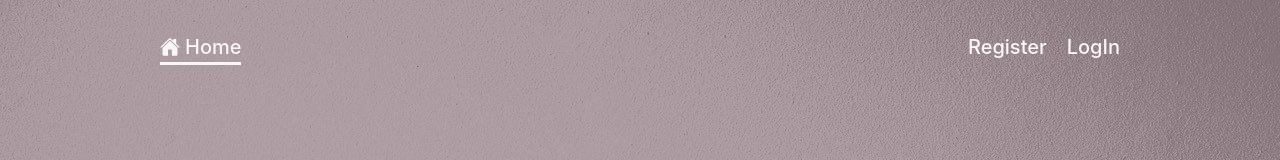
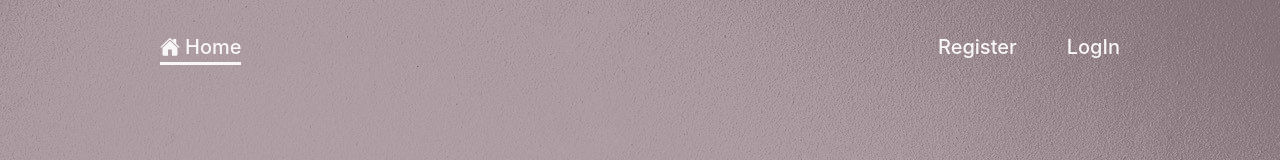
Before and after one commit to MrKrodbon/goit-react-hw-08, a React (Vite) app: page / in a window 1280 px wide. Shown: the top 160 px of the page. Built offline with nearby package versions, Linux system fonts and the light colour scheme.

Commit message:
fixed bugs with navigation

```diff
--- a/src/components/AppBar/AppBar.jsx
+++ b/src/components/AppBar/AppBar.jsx
@@ -1,11 +1,19 @@
+import { useSelector } from "react-redux";
+import AuthNav from "../AuthNav/AuthNav";
 import Navigation from "../Navigation/Navigation";
+import UserMenu from "../UserMenu/UserMenu";
 
 import styles from "./AppBar.module.css";
+import { selectIsLoggedIn } from "../../redux/auth/selectors";
 
 const AppBar = () => {
+  const isLoggedIn = useSelector(selectIsLoggedIn);
   return (
     <header className={styles.header}>
       <Navigation />
+      <div className={styles.appBarNavigationLinks}>
+        {isLoggedIn ? <UserMenu /> : <AuthNav />}
+      </div>
     </header>
   );
 };
--- a/src/components/AppBar/AppBar.module.css
+++ b/src/components/AppBar/AppBar.module.css
@@ -5,15 +5,22 @@
   font-size: 20px;
 }
 
-.headerNavigation {
+.appBarNavigationLinks {
   display: flex;
-  gap: 20px;
+  gap: 50px;
 }
 
 .link {
+  display: flex;
+  align-items: center;
   color: #f8f6f7;
+  border-bottom: 3px solid transparent;
+  transition: border-bottom 0.5s cubic-bezier(0.19, 1, 0.22, 1);
 }
 
-.link.active {
+.link:hover,
+.link:active {
+  color: #f8f6f7;
   border-bottom: 3px solid #f8f6f7;
+  transition: border-bottom 0.5s cubic-bezier(0.19, 1, 0.22, 1);
 }
--- a/src/components/AuthNav/AuthNav.module.css
+++ b/src/components/AuthNav/AuthNav.module.css
@@ -1,12 +1,15 @@
 .link {
+  display: flex;
+  align-items: center;
   color: #f8f6f7;
-  border-bottom: none;
+  border-bottom: 3px solid transparent;
+  transition: border-bottom 0.5s cubic-bezier(0.19, 1, 0.22, 1);
 }
 
-.link:hover {
+.link:hover,
+.link:active {
   color: #f8f6f7;
   border-bottom: 3px solid #f8f6f7;
-  transition: border-bottom 0.1s;
 }
 
 .link.active {
--- a/src/components/Navigation/Navigation.jsx
+++ b/src/components/Navigation/Navigation.jsx
@@ -2,8 +2,6 @@ import { useSelector } from "react-redux";
 import { selectIsLoggedIn } from "../../redux/auth/selectors";
 
 import { NavLink } from "react-router-dom";
-import UserMenu from "../UserMenu/UserMenu";
-import AuthNav from "../AuthNav/AuthNav";
 
 import styles from "./Navigation.module.css";
 import clsx from "clsx";
@@ -15,15 +13,17 @@ const buildCssClasses = ({ isActive }) =>
 const Navigation = () => {
   const isLoggedIn = useSelector(selectIsLoggedIn);
   return (
-    <>
+    <div className={styles.navigationLinks}>
       <NavLink className={buildCssClasses} to="/">
         <IoHome className={styles.icon} />
         Home
       </NavLink>
-      <div className={styles.navigationLinks}>
-        {isLoggedIn ? <UserMenu /> : <AuthNav />}
-      </div>
-    </>
+      {isLoggedIn && (
+        <NavLink className={buildCssClasses} to="/contacts">
+          Contacts
+        </NavLink>
+      )}
+    </div>
   );
 };
 
--- a/src/components/Navigation/Navigation.module.css
+++ b/src/components/Navigation/Navigation.module.css
@@ -1,22 +1,24 @@
 .navigationLinks {
   display: flex;
-  gap: 20px;
+  gap: 40px;
 }
 
 .link {
   display: flex;
   align-items: center;
   color: #f8f6f7;
-  border-bottom: none;
+  border-bottom: 3px solid transparent;
+  transition: border-bottom 0.5s cubic-bezier(0.19, 1, 0.22, 1);
 }
 
-.link:hover {
+.link:hover,
+.link:active {
   color: #f8f6f7;
   border-bottom: 3px solid #f8f6f7;
-  transition: border-bottom 0.1s;
+  transition: border-bottom 0.5s cubic-bezier(0.19, 1, 0.22, 1);
 }
 
-.link.active {
+.active {
   border-bottom: 3px solid #f8f6f7;
 }
 
--- a/src/components/UserMenu/UserMenu.jsx
+++ b/src/components/UserMenu/UserMenu.jsx
@@ -1,12 +1,7 @@
-import { NavLink } from "react-router-dom";
-import clsx from "clsx";
 import styles from "./UserMenu.module.css";
 import { useDispatch, useSelector } from "react-redux";
 import { selectUserData } from "../../redux/auth/selectors";
 import { logout } from "../../redux/auth/operations";
-
-const buildCssClasses = ({ isActive }) =>
-  clsx(styles.link, isActive && styles.active);
 
 const UserMenu = () => {
   const userData = useSelector(selectUserData);
@@ -23,13 +18,10 @@ const UserMenu = () => {
 
   return (
     <div className={styles.usersNavigationWrapper}>
-      <NavLink className={buildCssClasses} to="/contacts">
-        Contacts
-      </NavLink>
+      <p className={styles.welcomeToUser}>Hello {userData.name}!</p>
       <button className={styles.logoutBtn} onClick={onLogoutHandle}>
         Log out
       </button>
-      <p className={styles.welcomeToUser}>Hello {userData.name}!</p>
     </div>
   );
 };
--- a/src/components/UserMenu/UserMenu.module.css
+++ b/src/components/UserMenu/UserMenu.module.css
@@ -1,23 +1,23 @@
 .usersNavigationWrapper {
   display: flex;
+  justify-content: end;
   align-items: center;
   gap: 20px;
 }
 
 .link {
+  display: flex;
+  align-items: center;
   color: #f8f6f7;
-  border-bottom: none;
+  border-bottom: 3px solid transparent;
+  transition: border-bottom 0.5s cubic-bezier(0.19, 1, 0.22, 1);
 }
 
-.link:hover {
-  display: flex;
+.link:hover,
+.link:active {
   color: #f8f6f7;
   border-bottom: 3px solid #f8f6f7;
-  transition: border-bottom 0.1s;
-}
-
-.link.active {
-  border-bottom: 3px solid #f8f6f7;
+  transition: border-bottom 0.5s cubic-bezier(0.19, 1, 0.22, 1);
 }
 
 .welcomeToUser {
@@ -27,13 +27,15 @@
 .logoutBtn {
   color: #f8f6f7;
   background-color: transparent;
+  border: none;
+  width: auto;
   padding: 0;
+  border-radius: 0%;
+  border-bottom: 3px solid transparent;
 }
 
 .logoutBtn:hover {
   color: #f8f6f7;
-  border-radius: 0;
-  border: none;
   border-bottom: 3px solid #f8f6f7;
   transition: border-bottom 0.1s;
 }
--- a/src/redux/contacts/slice.js
+++ b/src/redux/contacts/slice.js
@@ -1,5 +1,6 @@
 import { createSlice } from "@reduxjs/toolkit";
 import { fetchContacts, addContact, deleteContact } from "./operations";
+import { logout } from "../auth/operations";
 
 const handlePending = (state) => {
   state.loading = true;
@@ -44,6 +45,11 @@ const contactSlice = createSlice({
 
         state.items.splice(index, 1);
       })
+      .addCase(logout.fulfilled, (state) => {
+        state.items = [];
+        state.loading = false;
+        state.error = null;
+      })
       .addCase(deleteContact.rejected, handleRejected);
   },
 });
```
